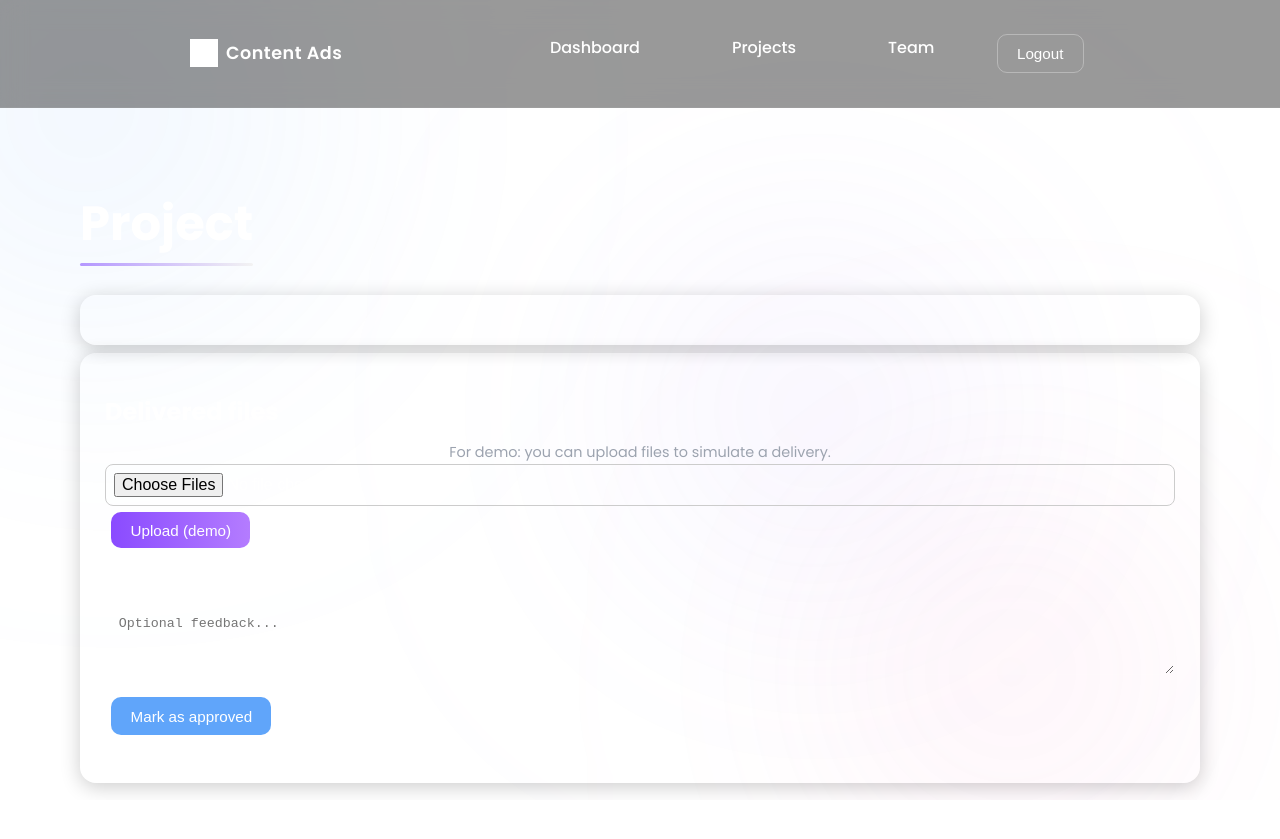
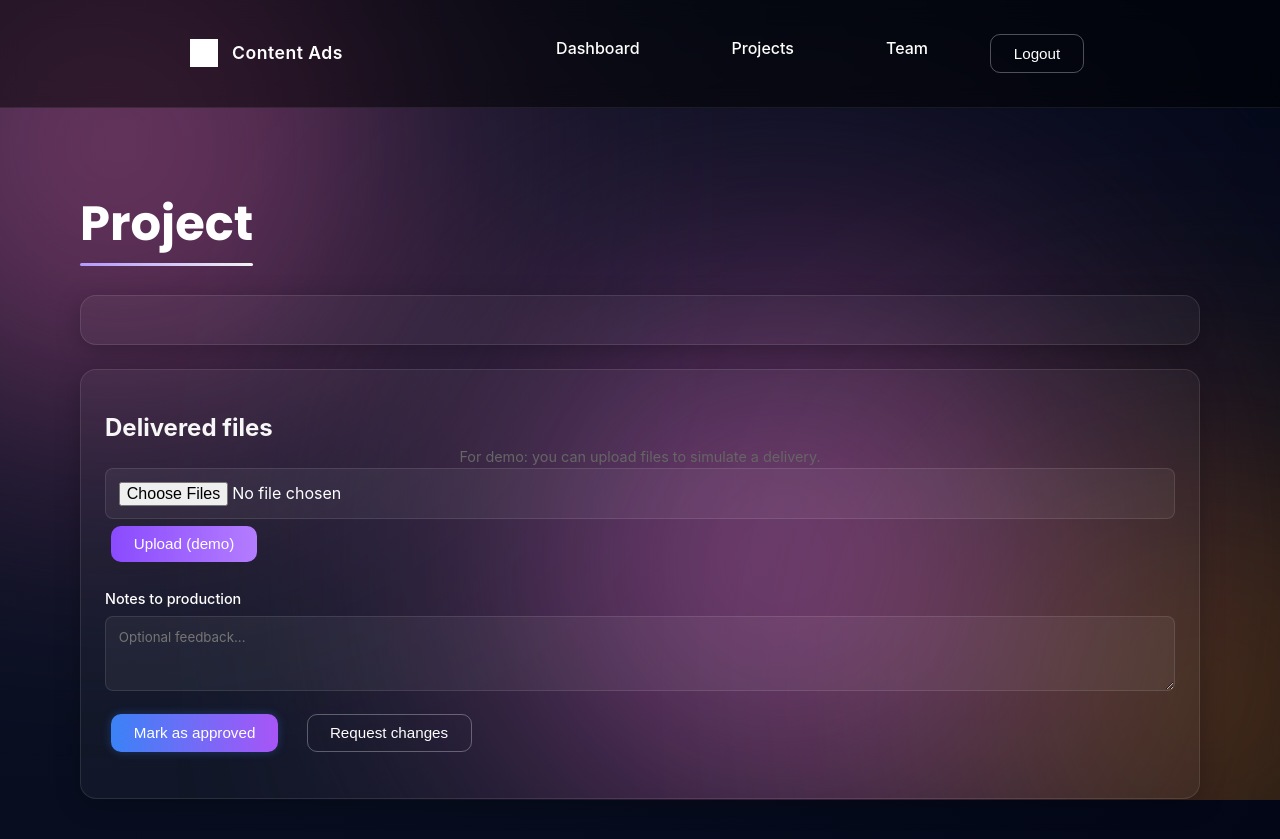
Before and after one commit to TifeTolex/HERIT-ARTS-PRODUCTION, a website with bundled scripts: page public/review.html in a window 1280 px wide. Before the commit the page ends 800 px from the top, so only its background shows below. Built offline with nearby package versions, Linux system fonts and the light colour scheme; no server answers; sample sign-in values are in the browser's storage.

Commit message:
added styles to review and project.html

```diff
--- a/public/css/projects.css
+++ b/public/css/projects.css
@@ -1,45 +1,64 @@
-/* === PROJECTS PAGE STYLING === */
+/* === PROJECTS PAGE STYLING (Dark Mode + Floating Blobs) === */
 
 body {
-  background: linear-gradient(120deg, #fdfbfb 0%, #ebedee 100%);
+  background: radial-gradient(circle at top left, #0f172a, #020617);
   min-height: 100vh;
   font-family: 'Inter', sans-serif;
-  color: #1a1a1a;
+  color: #f8fafc;
   overflow-x: hidden;
   position: relative;
 }
 
-/* Blobs / background visuals */
+/* === Colorful Animated Blobs === */
+/* === Floating Blobs with Color Shift Animation === */
 body::before,
 body::after {
   content: "";
   position: absolute;
-  width: 350px;
-  height: 350px;
+  width: 420px;
+  height: 420px;
   border-radius: 50%;
-  filter: blur(100px);
+  filter: blur(130px);
+  opacity: 0.65;
   z-index: 0;
-  opacity: 0.5;
-}
-body::before {
-  background: #8fd3f4;
-  top: -100px;
-  left: -150px;
-}
-body::after {
-  background: #84fab0;
-  bottom: -100px;
-  right: -150px;
+  mix-blend-mode: screen;
+  animation: floatBlob 10s ease-in-out infinite alternate,
+             hueShift 20s linear infinite;
 }
 
-/* Header & Nav */
+body::before {
+  background: radial-gradient(circle, rgba(59,130,246,0.8), rgba(147,51,234,0.6));
+  top: -120px;
+  left: -180px;
+  animation-delay: 0s, 5s;
+}
+
+body::after {
+  background: radial-gradient(circle, rgba(236,72,153,0.7), rgba(37,99,235,0.6));
+  bottom: -120px;
+  right: -180px;
+  animation-delay: 2s, 10s;
+}
+
+@keyframes floatBlob {
+  0% { transform: translate(0, 0) scale(1); }
+  100% { transform: translate(30px, -40px) scale(1.1); }
+}
+
+@keyframes hueShift {
+  0% { filter: blur(130px) hue-rotate(0deg); }
+  100% { filter: blur(130px) hue-rotate(360deg); }
+}
+
+
+/* === Header & Nav === */
 header {
-  background: rgba(255, 255, 255, 0.8);
+  background: rgba(15, 23, 42, 0.7);
   backdrop-filter: blur(10px);
+  border-bottom: 1px solid rgba(255, 255, 255, 0.05);
   position: sticky;
   top: 0;
   z-index: 10;
-  box-shadow: 0 2px 6px rgba(0,0,0,0.05);
 }
 
 nav.container {
@@ -55,6 +74,11 @@ nav.container {
   gap: 0.6rem;
   font-weight: 700;
   font-size: 1.2rem;
+  color: #fff;
+}
+
+.logo img {
+  filter: brightness(1.1);
 }
 
 .nav-links {
@@ -66,31 +90,31 @@ nav.container {
 
 .nav-links a {
   text-decoration: none;
-  color: #222;
+  color: #cbd5e1;
   font-weight: 500;
-  transition: 0.2s;
+  transition: 0.3s;
 }
 
 .nav-links a:hover,
 .nav-links a[aria-current="page"] {
-  color: #2563eb;
+  color: #60a5fa;
 }
 
 .btn.ghost {
   background: transparent;
-  border: 1px solid #2563eb;
-  color: #2563eb;
-  padding: 0.4rem 0.9rem;
+  border: 1px solid #60a5fa;
+  color: #60a5fa;
+  padding: 0.45rem 0.9rem;
   border-radius: 6px;
   cursor: pointer;
   transition: 0.2s;
 }
 .btn.ghost:hover {
-  background: #2563eb;
+  background: #60a5fa;
   color: white;
 }
 
-/* Hamburger toggle */
+/* === Hamburger Menu === */
 .menu-toggle {
   display: none;
   flex-direction: column;
@@ -100,7 +124,7 @@ nav.container {
 .menu-toggle span {
   width: 25px;
   height: 3px;
-  background: #333;
+  background: #fff;
   transition: 0.3s;
 }
 .menu-toggle.active span:nth-child(1) {
@@ -122,11 +146,11 @@ nav.container {
     top: 70px;
     right: 0;
     flex-direction: column;
-    background: white;
+    background: rgba(15, 23, 42, 0.95);
     width: 60%;
     padding: 1rem;
     border-radius: 12px 0 0 12px;
-    box-shadow: -2px 4px 12px rgba(0,0,0,0.1);
+    box-shadow: -2px 4px 12px rgba(0,0,0,0.5);
     transform: translateX(110%);
     opacity: 0;
   }
@@ -136,30 +160,33 @@ nav.container {
   }
 }
 
-/* === Main Form Styling === */
+/* === Main Form Card === */
 main.container {
   position: relative;
   z-index: 1;
-  max-width: 800px;
-  margin: 2rem auto;
-  padding: 2rem;
-  background: rgba(255,255,255,0.85);
-  backdrop-filter: blur(8px);
-  border-radius: 16px;
-  box-shadow: 0 8px 24px rgba(0,0,0,0.05);
+  max-width: 850px;
+  margin: 3rem auto;
+  padding: 2rem 2.5rem;
+  background: rgba(255, 255, 255, 0.05);
+  border: 1px solid rgba(255, 255, 255, 0.1);
+  backdrop-filter: blur(15px);
+  border-radius: 18px;
+  box-shadow: 0 8px 40px rgba(0, 0, 0, 0.3);
 }
 
 main h1 {
-  font-size: 1.6rem;
-  margin-bottom: 1.2rem;
-  color: #111;
+  font-size: 1.8rem;
+  font-weight: 700;
   text-align: center;
+  margin-bottom: 1.5rem;
+  color: #f9fafb;
 }
 
+/* === Form Styling === */
 .card {
   display: flex;
   flex-direction: column;
-  gap: 1.3rem;
+  gap: 1.4rem;
 }
 
 .form-row {
@@ -171,43 +198,53 @@ main h1 {
 .form-row.inline {
   display: flex;
   gap: 1rem;
+  flex-wrap: wrap;
 }
 
 input, select, textarea {
   width: 100%;
-  padding: 0.6rem 0.8rem;
+  padding: 0.7rem 0.9rem;
   border-radius: 6px;
-  border: 1px solid #d1d5db;
+  border: 1px solid rgba(255, 255, 255, 0.15);
+  background: rgba(255, 255, 255, 0.08);
+  color: #f8fafc;
   outline: none;
-  transition: 0.2s;
+  transition: 0.3s;
+}
+input::placeholder,
+textarea::placeholder {
+  color: #94a3b8;
 }
 input:focus, select:focus, textarea:focus {
-  border-color: #2563eb;
-  box-shadow: 0 0 0 2px rgba(37,99,235,0.2);
+  border-color: #60a5fa;
+  box-shadow: 0 0 0 2px rgba(96,165,250,0.2);
 }
 
 legend {
   font-weight: 600;
-  color: #333;
+  color: #e2e8f0;
   margin-bottom: 0.4rem;
 }
 
 .grid.cols-3 {
   display: grid;
   grid-template-columns: repeat(auto-fit, minmax(160px, 1fr));
-  gap: 0.5rem;
+  gap: 0.6rem;
+  color: #cbd5e1;
 }
 
 .btn {
-  background: #2563eb;
+  background: linear-gradient(90deg, #3b82f6, #9333ea);
   color: white;
-  padding: 0.7rem 1.2rem;
+  padding: 0.8rem 1.3rem;
   border: none;
-  border-radius: 6px;
+  border-radius: 8px;
   cursor: pointer;
   font-weight: 600;
-  transition: 0.3s;
+  font-size: 0.95rem;
+  transition: transform 0.3s ease, box-shadow 0.3s ease;
 }
 .btn:hover {
-  background: #1d4ed8;
+  transform: translateY(-2px);
+  box-shadow: 0 6px 20px rgba(59,130,246,0.4);
 }
--- a/public/review.html
+++ b/public/review.html
@@ -7,7 +7,16 @@
   <link rel="stylesheet" href="css/styles.css">
 
  <style>
-    /* --- Background blobs --- */
+  /* === Page background === */
+  body {
+    background: radial-gradient(circle at top left, #0f172a, #020617);
+    color: #fff;
+    font-family: 'Inter', sans-serif;
+    min-height: 100vh;
+    overflow-x: hidden;
+  }
+
+  /* === Floating Blobs with hue animation === */
   .review-blobs {
     position: fixed;
     inset: 0;
@@ -15,46 +24,54 @@
     z-index: 0;
     overflow: hidden;
   }
+
   .review-blobs .blob {
     position: absolute;
     border-radius: 50%;
-      filter: blur(120px);
-      opacity: 0.12;
+    filter: blur(140px);
+    opacity: 0.55;
     mix-blend-mode: screen;
-      animation: float 20s ease-in-out infinite;
+    animation: float 14s ease-in-out infinite alternate, hueShift 18s linear infinite;
   }
-    .review-blobs .b1 {
+
+  .b1 {
     width: 480px; height: 480px;
     top: -10%; left: -10%;
-      background: radial-gradient(circle at 30% 30%, #60a5fa, transparent);
-      animation-delay: 0s;
+    background: radial-gradient(circle at 30% 30%, #60a5fa, #3b82f6);
+    animation-delay: 0s, 4s;
   }
-    .review-blobs .b2 {
-      width: 380px; height: 380px;
-      bottom: -10%; right: 5%;
-      background: radial-gradient(circle at 40% 40%, #f472b6, transparent);
-      animation-delay: 3s;
+
+  .b2 {
+    width: 420px; height: 420px;
+    bottom: -15%; right: -10%;
+    background: radial-gradient(circle at 50% 50%, #ec4899, #a855f7);
+    animation-delay: 2s, 8s;
   }
-    .review-blobs .b3 {
-      width: 420px; height: 420px;
-      top: 25%; right: 20%;
-      background: radial-gradient(circle at 50% 50%, #a78bfa, transparent);
-      animation-delay: 6s;
+
+  .b3 {
+    width: 500px; height: 500px;
+    top: 40%; right: 20%;
+    background: radial-gradient(circle at 50% 50%, #22d3ee, #6366f1);
+    animation-delay: 5s, 10s;
   }
 
   @keyframes float {
-      0% { transform: translate3d(0,0,0) scale(1); }
-      50% { transform: translate3d(30px, -20px, 0) scale(1.05); }
-      100% { transform: translate3d(0,0,0) scale(1); }
+    0% { transform: translate(0, 0) scale(1); }
+    100% { transform: translate(30px, -40px) scale(1.1); }
   }
 
-    /* --- Header + layout tweaks --- */
+  @keyframes hueShift {
+    0% { filter: blur(140px) hue-rotate(0deg); }
+    100% { filter: blur(140px) hue-rotate(360deg); }
+  }
+
+  /* === Header === */
   header {
     position: relative;
     z-index: 2;
-      background: rgba(0,0,0,0.4);
+    background: rgba(0,0,0,0.5);
     backdrop-filter: blur(12px);
-      border-bottom: 1px solid rgba(255,255,255,0.05);
+    border-bottom: 1px solid rgba(255,255,255,0.08);
   }
 
   header nav {
@@ -64,27 +81,28 @@
     padding: 1rem 0;
   }
 
-    header .logo span {
+  .logo span {
     font-weight: 600;
+    margin-left: 6px;
     letter-spacing: 0.5px;
   }
 
-    header a {
+  .nav-links a {
     color: #fff;
     margin-right: 1rem;
     text-decoration: none;
-      transition: opacity 0.2s;
+    transition: color 0.3s ease;
   }
 
-    header a:hover {
-      opacity: 0.8;
+  .nav-links a:hover {
+    color: #60a5fa;
   }
 
+  /* === Main Content === */
   main {
     position: relative;
     z-index: 2;
-      padding-bottom: 3rem;
-      animation: fadeIn 0.8s ease;
+    animation: fadeIn 1s ease;
   }
 
   @keyframes fadeIn {
@@ -92,46 +110,44 @@
     to { opacity: 1; transform: translateY(0); }
   }
 
-    /* --- Cards --- */
+  /* === Cards === */
   .card {
-      background: rgba(255,255,255,0.05);
-      border: 1px solid rgba(255,255,255,0.08);
+    background: rgba(255,255,255,0.04);
+    border: 1px solid rgba(255,255,255,0.1);
     border-radius: 16px;
     padding: 1.5rem;
-      box-shadow: 0 4px 20px rgba(0,0,0,0.2);
-      transition: transform 0.3s ease, box-shadow 0.3s ease;
+    margin-bottom: 1.5rem;
+    box-shadow: 0 6px 24px rgba(0,0,0,0.25);
+    transition: all 0.3s ease;
   }
 
   .card:hover {
     transform: translateY(-4px);
-      box-shadow: 0 8px 24px rgba(0,0,0,0.25);
+    box-shadow: 0 10px 32px rgba(0,0,0,0.35);
   }
 
-    h1, h2 {
-      color: #fff;
-      margin-bottom: 0.75rem;
-    }
-
-    .text-muted {
-      color: #9ca3af;
-      font-size: 0.9rem;
-    }
-
+  /* === Buttons === */
   .btn {
     border-radius: 10px;
-      padding: 0.6rem 1.2rem;
+    padding: 0.6rem 1.4rem;
     font-weight: 500;
+    cursor: pointer;
     transition: all 0.3s ease;
   }
 
   .btn:hover {
-      transform: scale(1.03);
+    transform: scale(1.04);
   }
 
   .btn.secondary {
-      background: #60a5fa;
+    background: linear-gradient(90deg, #3b82f6, #a855f7);
     color: #fff;
     border: none;
+    box-shadow: 0 0 10px rgba(59,130,246,0.3);
+  }
+
+  .btn.secondary:hover {
+    box-shadow: 0 0 18px rgba(168,85,247,0.4);
   }
 
   .btn.ghost {
@@ -140,24 +156,24 @@
     border: 1px solid rgba(255,255,255,0.3);
   }
 
-    textarea {
-      background: rgba(255,255,255,0.06);
+  /* === Text areas and file inputs === */
+  textarea, input[type="file"] {
+    background: rgba(255,255,255,0.05);
     color: #fff;
     border: 1px solid rgba(255,255,255,0.1);
     border-radius: 8px;
     padding: 0.8rem;
     width: 100%;
-      resize: vertical;
+    font-family: inherit;
+    transition: border 0.3s ease;
   }
 
-    input[type="file"] {
-      background: rgba(255,255,255,0.05);
-      padding: 0.5rem;
-      border-radius: 8px;
-      color: #fff;
-      width: 100%;
+  textarea:focus, input[type="file"]:focus {
+    outline: none;
+    border-color: #60a5fa;
   }
 
+  /* === File grid === */
   #files {
     display: grid;
     grid-template-columns: repeat(auto-fit, minmax(180px, 1fr));
@@ -165,23 +181,24 @@
   }
 
   #files div {
-      background: rgba(255,255,255,0.06);
+    background: rgba(255,255,255,0.08);
     border-radius: 8px;
     padding: 0.8rem;
     color: #fff;
     text-align: center;
-      transition: 0.3s;
+    transition: background 0.3s;
   }
 
   #files div:hover {
-      background: rgba(255,255,255,0.1);
+    background: rgba(255,255,255,0.15);
   }
 
-    /* small screen */
+  /* === Mobile === */
   @media (max-width: 768px) {
     header nav { flex-direction: column; gap: 1rem; }
   }
 </style>
+
 </head>
 
 <body data-page="brand-review">
```
Also changed, not shown: public/dashboard.html (+6 -6 lines), public/projects.html (+3 -3 lines). Lines whose indentation alone changed are shown as unchanged.
